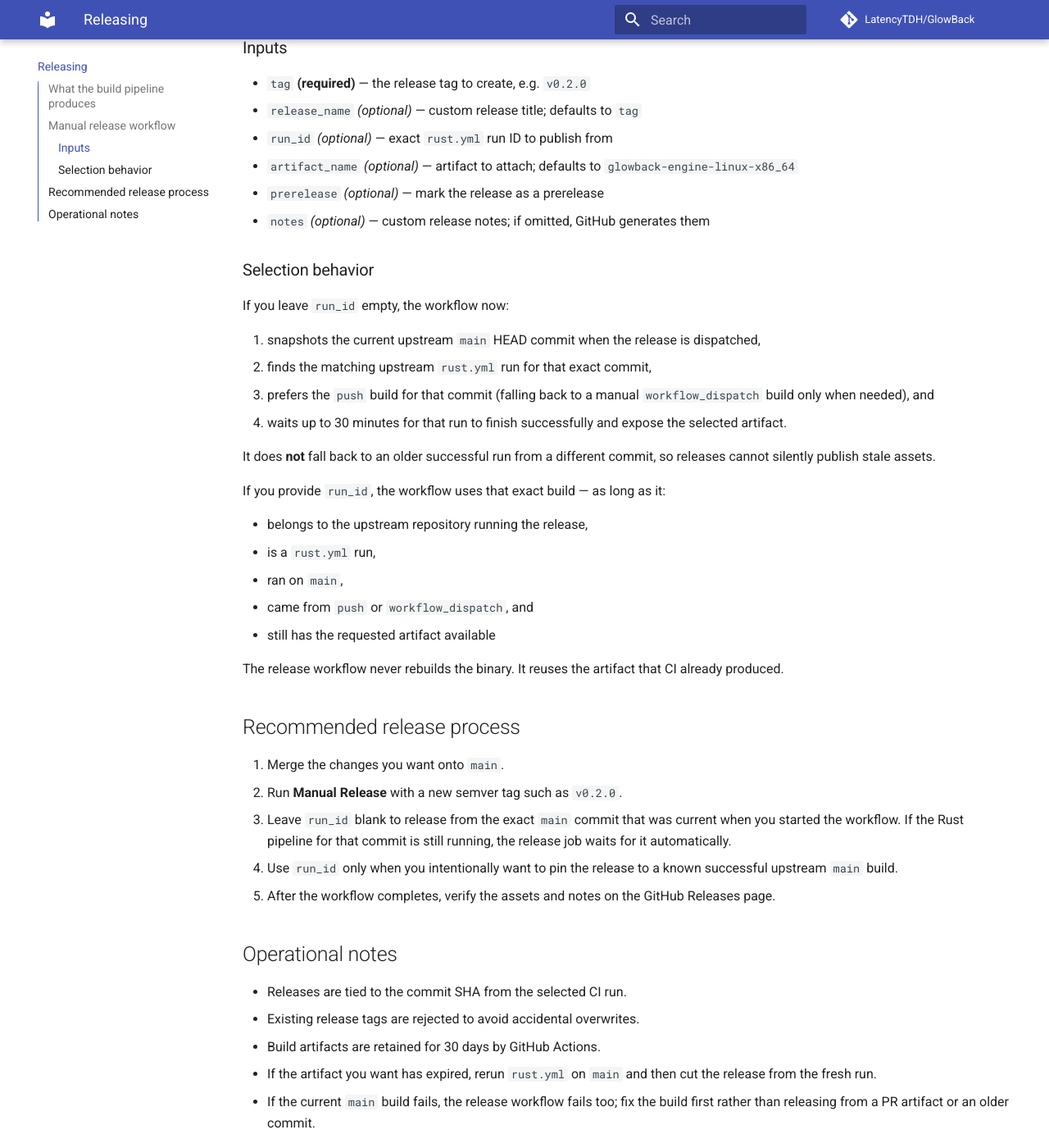
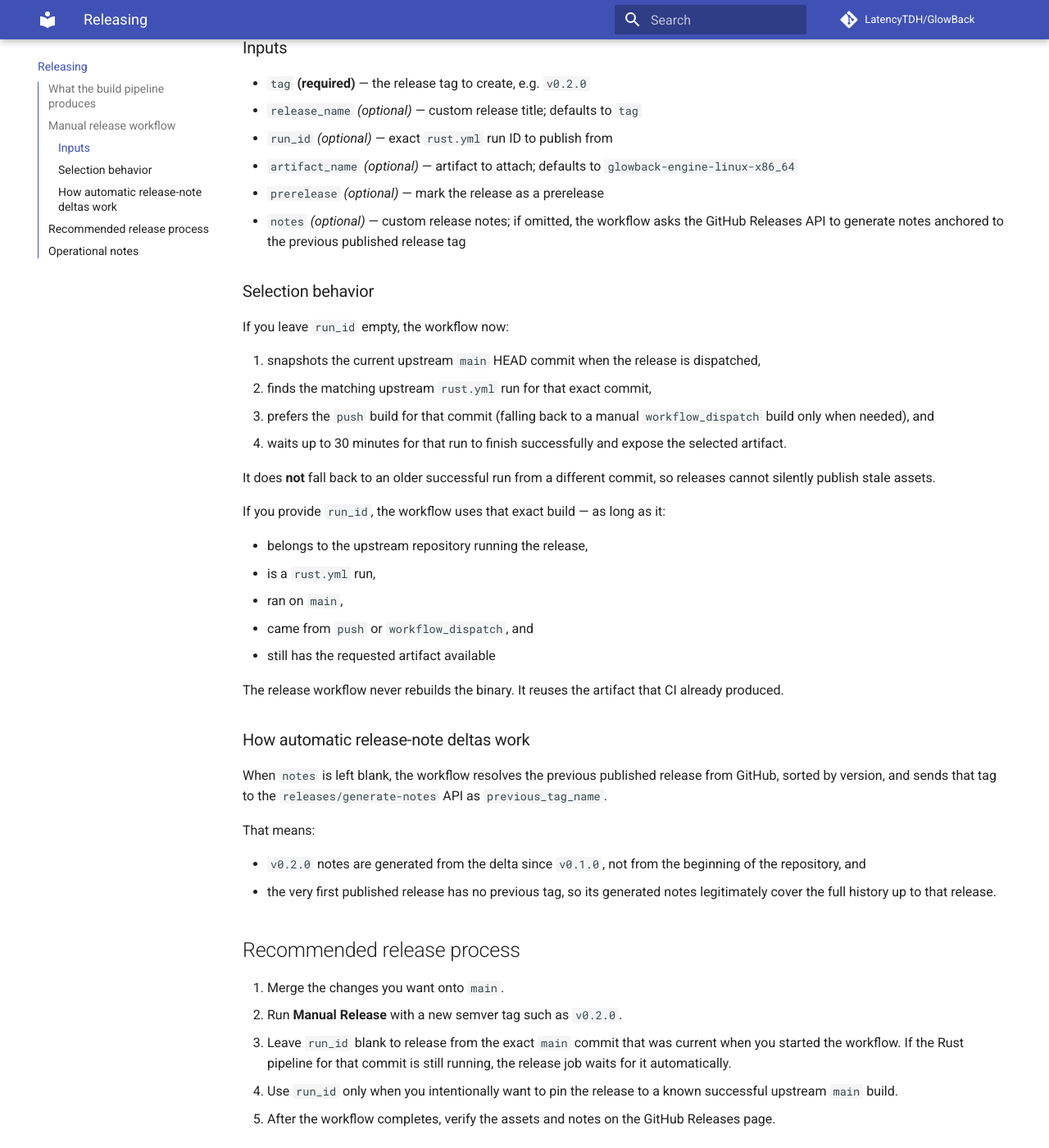
Before and after one commit to LatencyTDH/GlowBack, an MkDocs documentation site: the page built from docs/releasing.md, in a window 1280 px wide and 1400 px high, scrolled down 810 px. Shown: the whole window at 82% size. Built offline with MkDocs 1.6.1 and Material for MkDocs 9.7.7, drawn with Linux system fonts in a browser that asks for light colours; comment, search, counter and statistics services are not loaded.

Commit message:
fix(ci): anchor generated release notes to previous tag

```diff
--- a/docs/releasing.md
+++ b/docs/releasing.md
@@ -36,7 +36,9 @@ versioned GitHub Release.
 - `artifact_name` *(optional)* — artifact to attach; defaults to
   `glowback-engine-linux-x86_64`
 - `prerelease` *(optional)* — mark the release as a prerelease
-- `notes` *(optional)* — custom release notes; if omitted, GitHub generates them
+- `notes` *(optional)* — custom release notes; if omitted, the workflow asks the
+  GitHub Releases API to generate notes anchored to the previous published
+  release tag
 
 ### Selection behavior
 
@@ -64,6 +66,19 @@ If you provide `run_id`, the workflow uses that exact build — as long as it:
 The release workflow never rebuilds the binary. It reuses the artifact that CI
 already produced.
 
+### How automatic release-note deltas work
+
+When `notes` is left blank, the workflow resolves the previous published release
+from GitHub, sorted by version, and sends that tag to the
+`releases/generate-notes` API as `previous_tag_name`.
+
+That means:
+
+- `v0.2.0` notes are generated from the delta since `v0.1.0`, not from the
+  beginning of the repository, and
+- the very first published release has no previous tag, so its generated notes
+  legitimately cover the full history up to that release.
+
 ## Recommended release process
 
 1. Merge the changes you want onto `main`.
```
Also changed, not shown: 1 other file.
